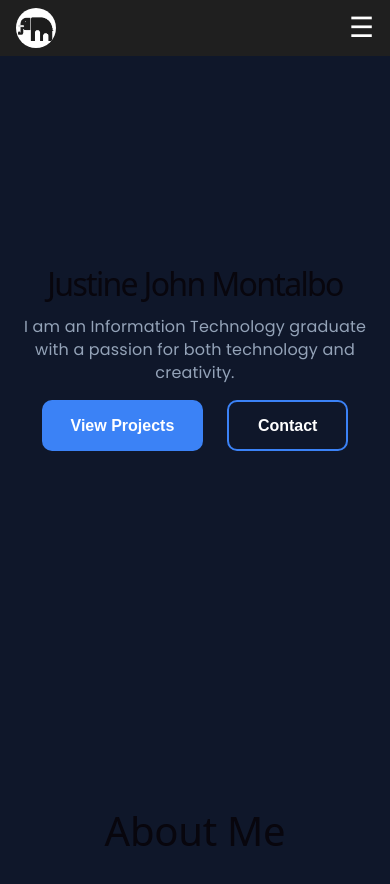
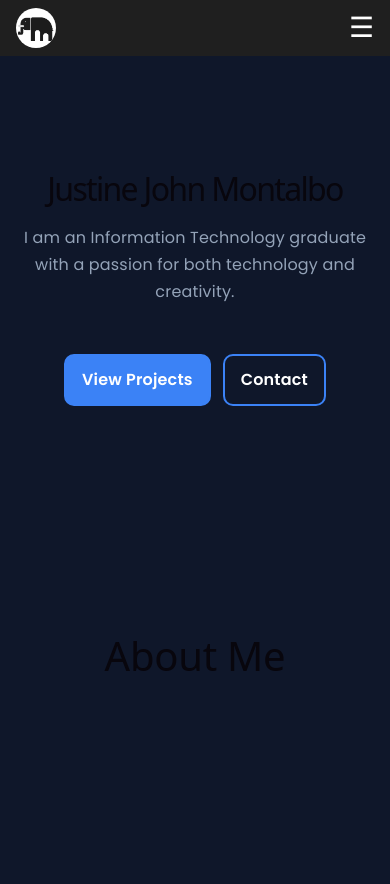
Before and after one commit to JustineJohn04/my-portfolio, a React (Vite) app: page / in a window 390 px wide. Shown: the top 884 px of the page. Built offline with nearby package versions, Linux system fonts and the light colour scheme.

Commit message:
Updated hero section

```diff
--- a/src/components/Hero.jsx
+++ b/src/components/Hero.jsx
@@ -13,17 +13,13 @@ function HeroSection() {
       </div>
 
       <div className="hero-buttons">
-        <button className="primary-btn">
-          <a className="btn-1" href="#projects">
-            View Projects
-          </a>
-        </button>
+        <a className="primary-btn" href="#projects">
+          View Projects
+        </a>
 
-        <button className="secondary-btn">
-          <a className="btn-2" href="#contact">
-            Contact
-          </a>
-        </button>
+        <a className="secondary-btn" href="#contact">
+          Contact
+        </a>
       </div>
     </section>
   );
--- a/src/styles/Hero.css
+++ b/src/styles/Hero.css
@@ -10,19 +10,36 @@
   align-items: center;
   margin-bottom: 5rem;
   text-align: center;
+
+  padding: 4rem 2rem;
+  margin-bottom: 5rem;
+  gap: 1rem;
 }
 
 .hero h1 {
-  font-size: 4 rem;
-  margin-bottom: 1 rem;
+  font-size: clamp(2rem, 5vw, 4rem);
+  line-height: 1.2;
+  margin: 0;
+  overflow-wrap: anywhere;
 }
+
+.primary-prgph {
+  width: 100%;
+  max-width: 650px;
+}
+
 .hero p {
-  font-size: 1.5 rem;
+  font-size: clamp(1rem, 2vw, 1.5rem);
   color: #94a3b8;
+  line-height: 1.7;
+  margin: 0;
 }
 
 .hero-buttons {
   display: flex;
+  justify-content: center;
+  flex-wrap: wrap;
+  margin-top: 1rem;
   gap: 1.5rem;
 }
 
@@ -31,26 +48,29 @@
   padding-bottom: 1rem;
 }
 
-/*Primary Buttong*/
+/*Button settings*/
+.primary-btn,
+.secondary-btn {
+  display: inline-flex;
+  justify-content: center;
+  align-items: center;
 
-.primary-btn {
   padding: 0.9rem 1.8rem;
-
-  border: none;
   border-radius: 10px;
-
-  background: #3b82f6;
-  color: white;
 
   font-size: 1rem;
   font-weight: 600;
+  text-decoration: none;
 
   cursor: pointer;
-  transition: all 0.3s ease;
+  transition:
+    transform 0.3s ease,
+    background-color 0.3s ease;
 }
 
-.primary-btn a {
-  text-decoration: none;
+.primary-btn {
+  border: 2px solid #3b82f6;
+  background: #3b82f6;
   color: white;
 }
 
@@ -59,21 +79,10 @@
   background: #2563eb;
 }
 
-/*Secondary Button*/
 .secondary-btn {
-  padding: 0.9rem 1.8rem;
-
   border: 2px solid #3b82f6;
-  border-radius: 10px;
-
   background: transparent;
   color: white;
-
-  font-size: 1rem;
-  font-weight: 600;
-
-  cursor: pointer;
-  transition: all 0.3s ease;
 }
 .secondary-btn a {
   text-decoration: none;
@@ -84,3 +93,29 @@
   background: #94a3b8;
   transform: translateY(-2px);
 }
+
+/*Mobile*/
+
+@media (max-width: 400px) {
+  .hero {
+    min-height: 55vh;
+    padding: 2.5rem 1rem;
+    margin-bottom: 2rem;
+  }
+
+  .hero h1 {
+    max-width: 100%;
+  }
+  .primary-prgph {
+    max-width: 100%;
+  }
+
+  .hero-buttons {
+    width: 100%;
+    gap: 0.75rem;
+  }
+  .primary-btn,
+  .secondary-btn {
+    padding: 0.8rem 1rem;
+  }
+}
```
